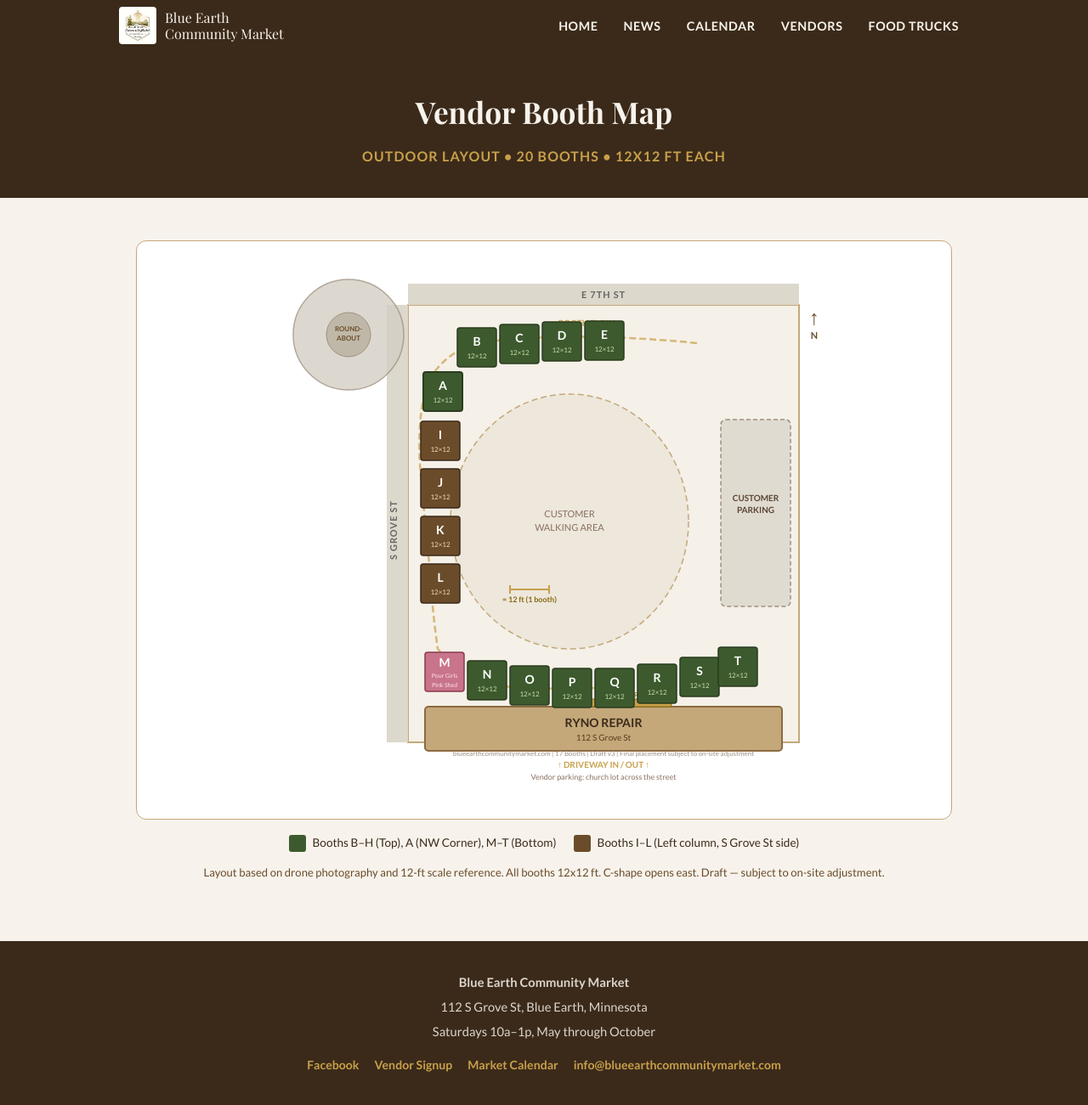
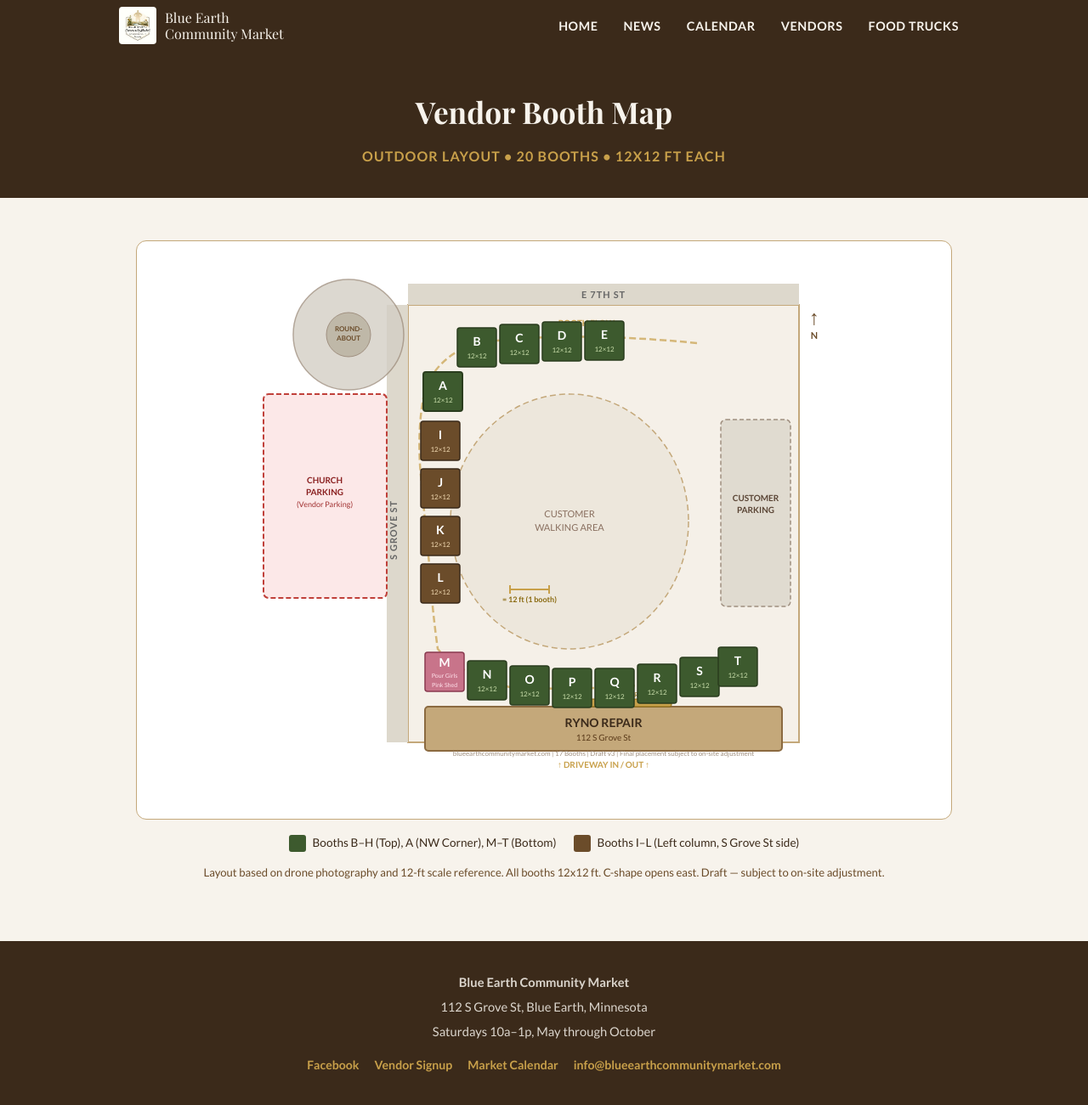
Before and after one commit to blueearthcommunitymarket/blueearthcommunitymarket.github.io, a Jekyll site: the page built from booth-map/index.html, in a window 1280 px wide. Shown: the whole page at 85% size. Built offline with Jekyll 4.4.1, drawn with Linux system fonts in a browser that asks for light colours; some web fonts are replaced.

Commit message:
Add church parking lot to map (vendor parking, west of S Grove St)

```diff
--- a/booth-map/index.html
+++ b/booth-map/index.html
@@ -26,6 +26,12 @@ description: Blue Earth Community Market outdoor vendor booth layout map.
   <rect x="165" y="55" width="25" height="515" fill="#ddd8cc" stroke="none"/>
   <text x="177" y="320" text-anchor="middle" font-size="11" fill="#666" font-weight="700" transform="rotate(-90 177 320)" letter-spacing="1">S GROVE ST</text>
 
+  <!-- CHURCH PARKING (west of S Grove St, across the street) -->
+  <rect x="20" y="160" width="145" height="240" fill="#fce8e8" stroke="#c0403a" stroke-width="2" stroke-dasharray="6,3" rx="6"/>
+  <text x="92" y="265" text-anchor="middle" font-size="10" fill="#8a2020" font-weight="700">CHURCH</text>
+  <text x="92" y="279" text-anchor="middle" font-size="10" fill="#8a2020" font-weight="700">PARKING</text>
+  <text x="92" y="293" text-anchor="middle" font-size="9" fill="#a03030">(Vendor Parking)</text>
+
   <!-- ROUNDABOUT (NW corner, outside lot) -->
   <circle cx="120" cy="90" r="65" fill="#d4cfc5" stroke="#a09080" stroke-width="1.5" opacity="0.8"/>
   <circle cx="120" cy="90" r="26" fill="#bfb8a8" stroke="#a09080" stroke-width="1"/>
@@ -47,7 +53,7 @@ description: Blue Earth Community Market outdoor vendor booth layout map.
   <text x="599" y="300" text-anchor="middle" font-size="10" fill="#5a4535" font-weight="700">PARKING</text>
 
   <!-- VENDOR PARKING NOTE (across street) -->
-  <text x="420" y="614" text-anchor="middle" font-size="9" fill="#8a7060">Vendor parking: church lot across the street</text>
+
 
   <!-- DRIVEWAY -->
   <text x="420" y="600" text-anchor="middle" font-size="10" fill="#c8a04a" font-weight="700">↑ DRIVEWAY IN / OUT ↑</text>
```
